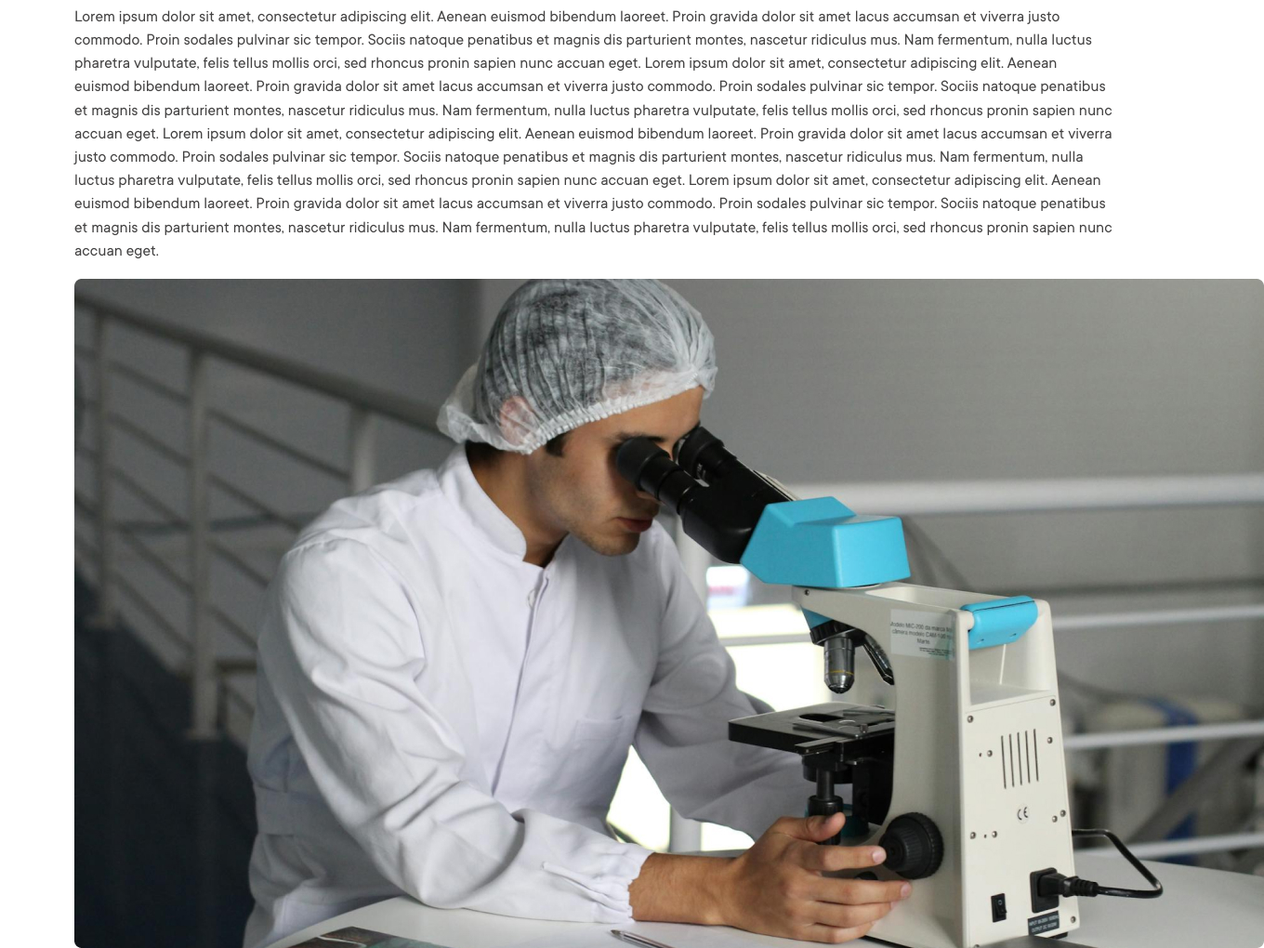
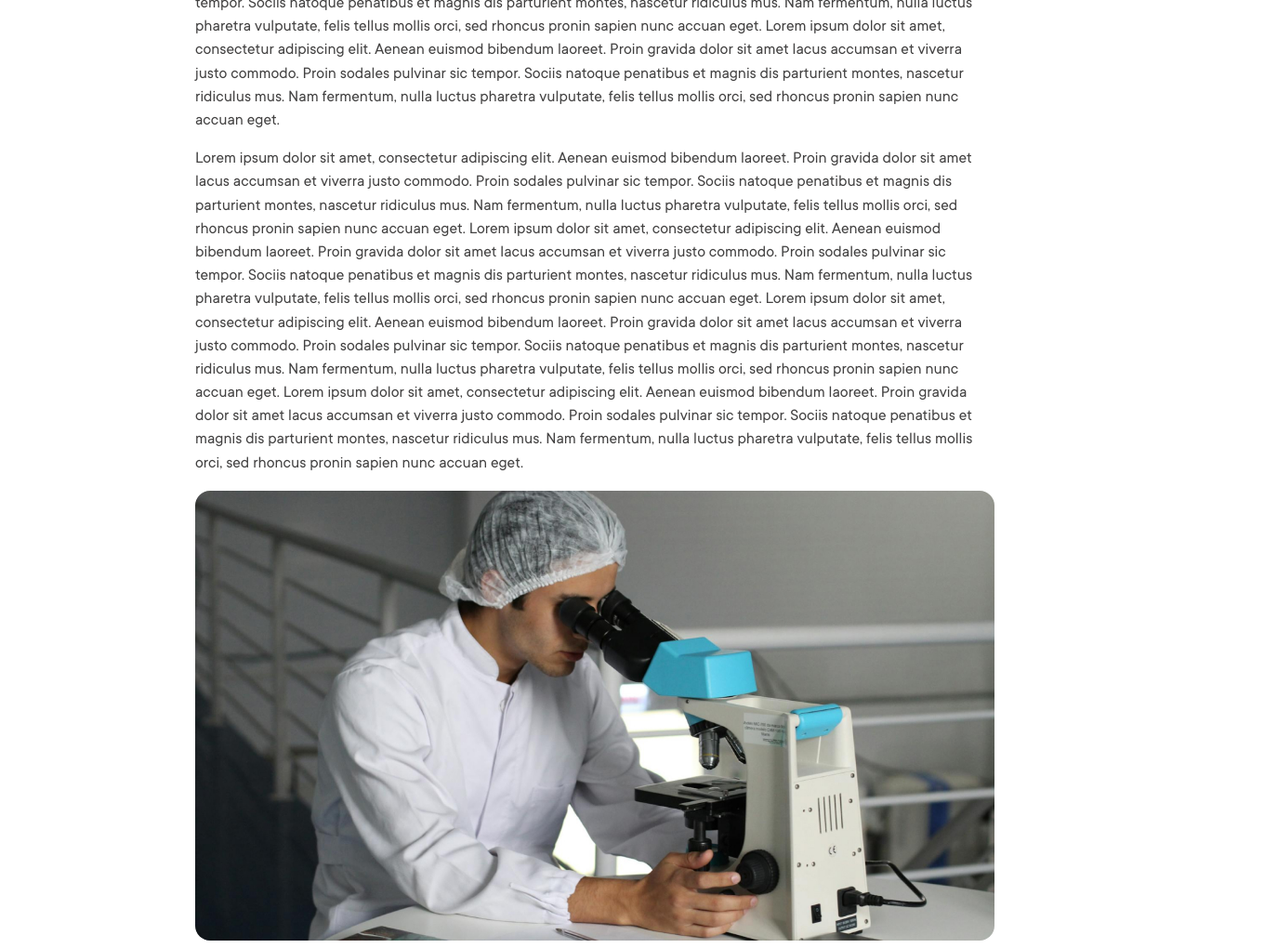
Before and after one commit to codeimtest/niokr, a plain HTML site: page single.html in a window 1280 px wide. Shown: the part 681-1701 px from the top of the page at 93% size, 1360 px wide, since content can reach past the window. Drawn offline with Linux system fonts and the light colour scheme.

Commit message:
singlcss

```diff
--- a/css/main.css
+++ b/css/main.css
@@ -974,3 +974,13 @@ section .form-group textarea:focus~label, section .form-group textarea:not(:plac
 .col-12{
 	position: relative;
 }
+.content_wrapper{
+	max-width: 860px;
+	margin: auto;
+}
+.content_wrapper img{
+	width: 100%;
+	object-fit: cover;
+	max-width: 100%;
+	border-radius: 16px;
+}
```
